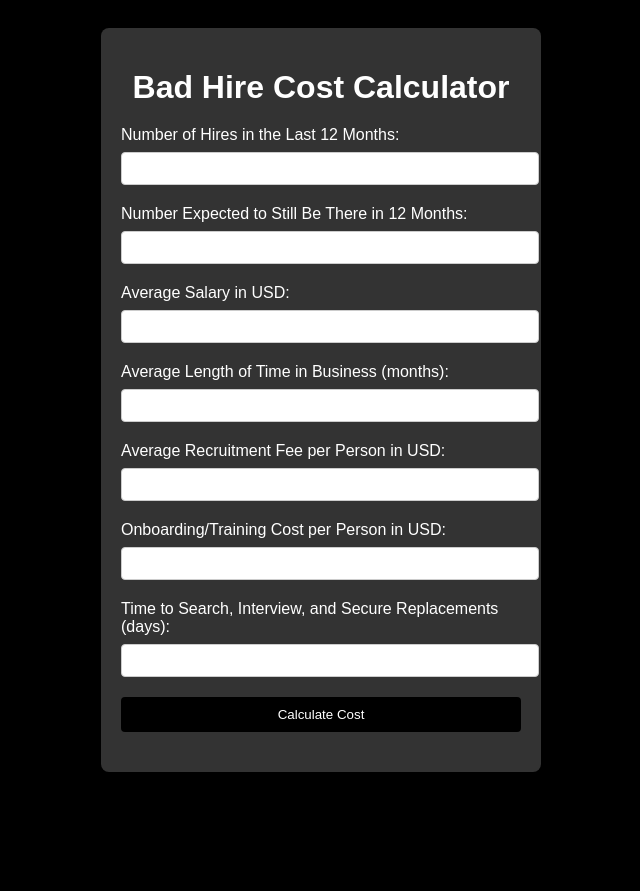
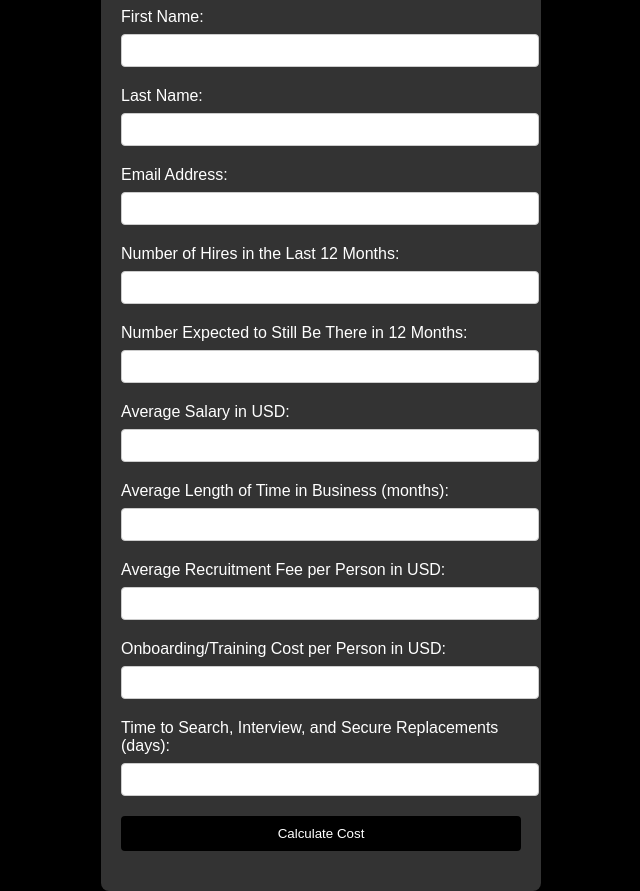
Before and after one commit to DanSaaSlife/Bad-Hire-Calculator, a plain HTML site: page index.html in a window 1280 px wide. Shown: the whole page, without its empty margins (319-959 px from the left). Before the commit the page ends 800 px from the top, so only its background shows below. Drawn offline with Linux system fonts and the light colour scheme.

Commit message:
Update index.html

```diff
--- a/index.html
+++ b/index.html
@@ -10,6 +10,15 @@
     <div class="container">
         <h1>Bad Hire Cost Calculator</h1>
         <form id="calculatorForm">
+            <label for="firstName">First Name:</label>
+            <input type="text" id="firstName" name="firstName" required>
+
+            <label for="lastName">Last Name:</label>
+            <input type="text" id="lastName" name="lastName" required>
+
+            <label for="email">Email Address:</label>
+            <input type="email" id="email" name="email" required>
+
             <label for="hires">Number of Hires in the Last 12 Months:</label>
             <input type="number" id="hires" name="hires" required>
 
```
